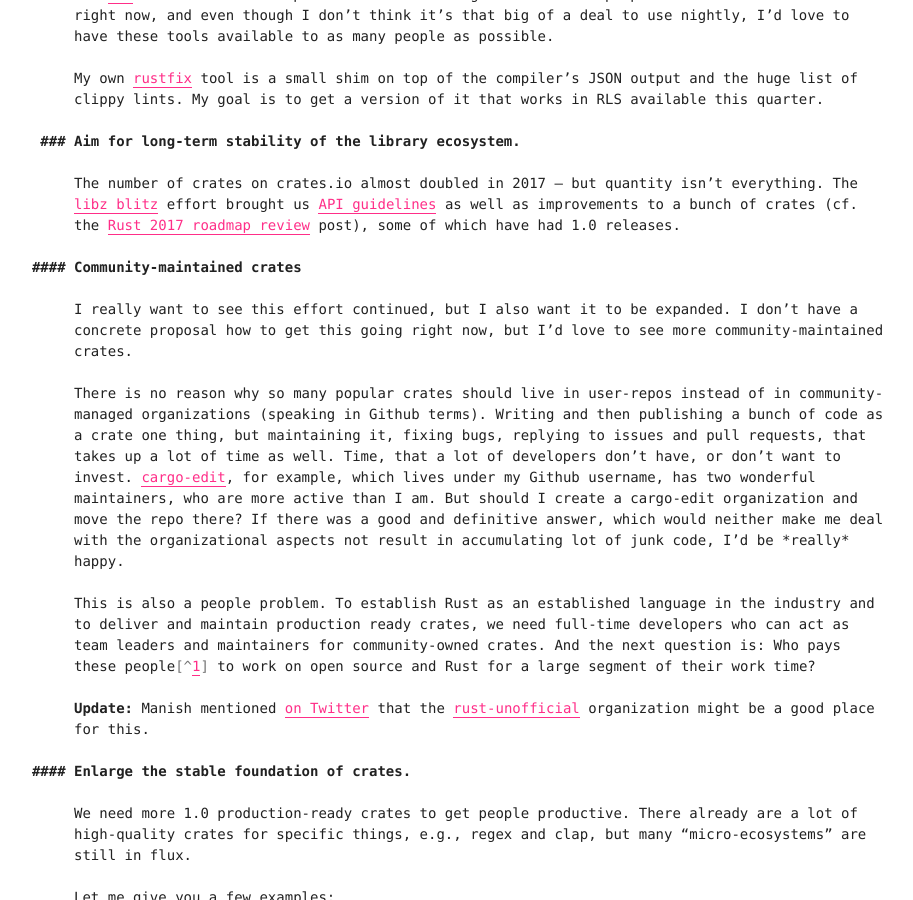
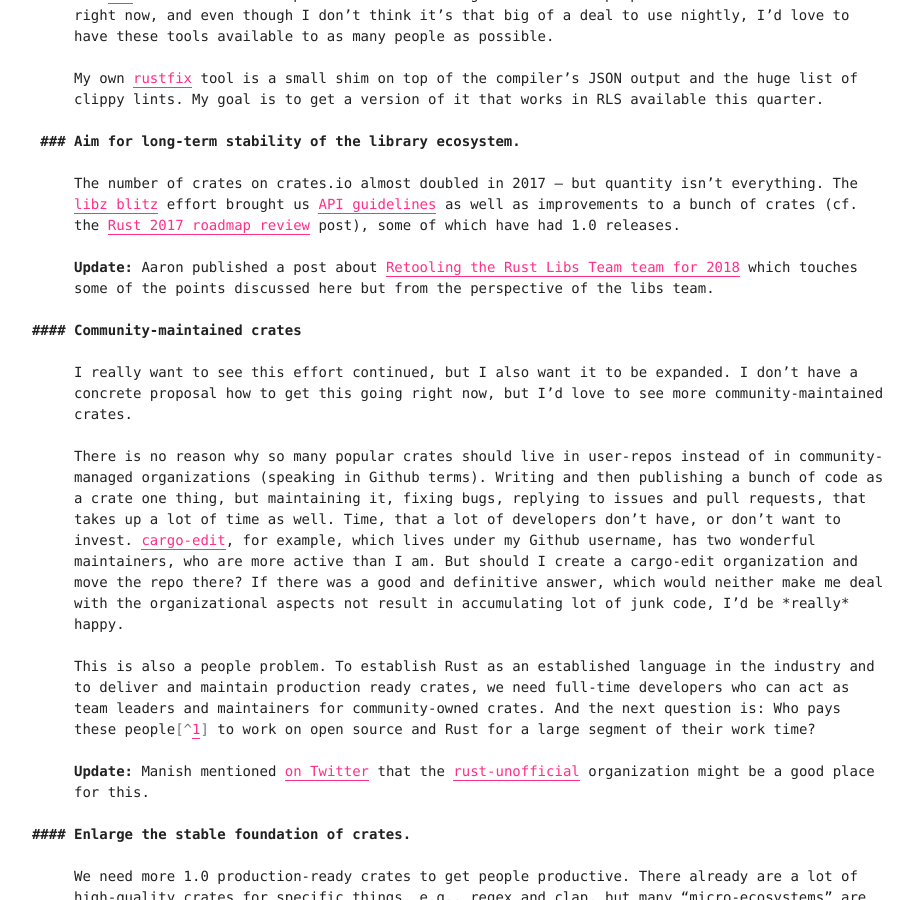
Before and after one commit to killercup/scribbles, a Jekyll site: the page built from _posts/2018-01-10-rust-2018.md, in a window 1280 px wide and 900 px high, scrolled down 2703 px. Shown: the whole window, without its empty margins (160-1073 px from the left). Built offline with Jekyll 4.4.1, drawn with Linux system fonts in a browser that asks for light colours.

Commit message:
Rust 2018: Link to Retooling Libs Team post

```diff
--- a/_posts/2018-01-10-rust-2018.md
+++ b/_posts/2018-01-10-rust-2018.md
@@ -210,6 +210,13 @@ as well as improvements to a bunch of crates
 (cf. the [Rust 2017 roadmap review][rust-in-2017] post),
 some of which have had 1.0 releases.
 
+**Update:** Aaron published a post about
+[Retooling the Rust Libs Team team for 2018][libs-mission]
+which touches some of the points discussed here
+but from the perspective of the libs team.
+
+[libs-mission]: http://aturon.github.io/blog/2018/01/16/libs-mission/
+
 #### Community-maintained crates
 
 I really want to see this effort continued,
```
